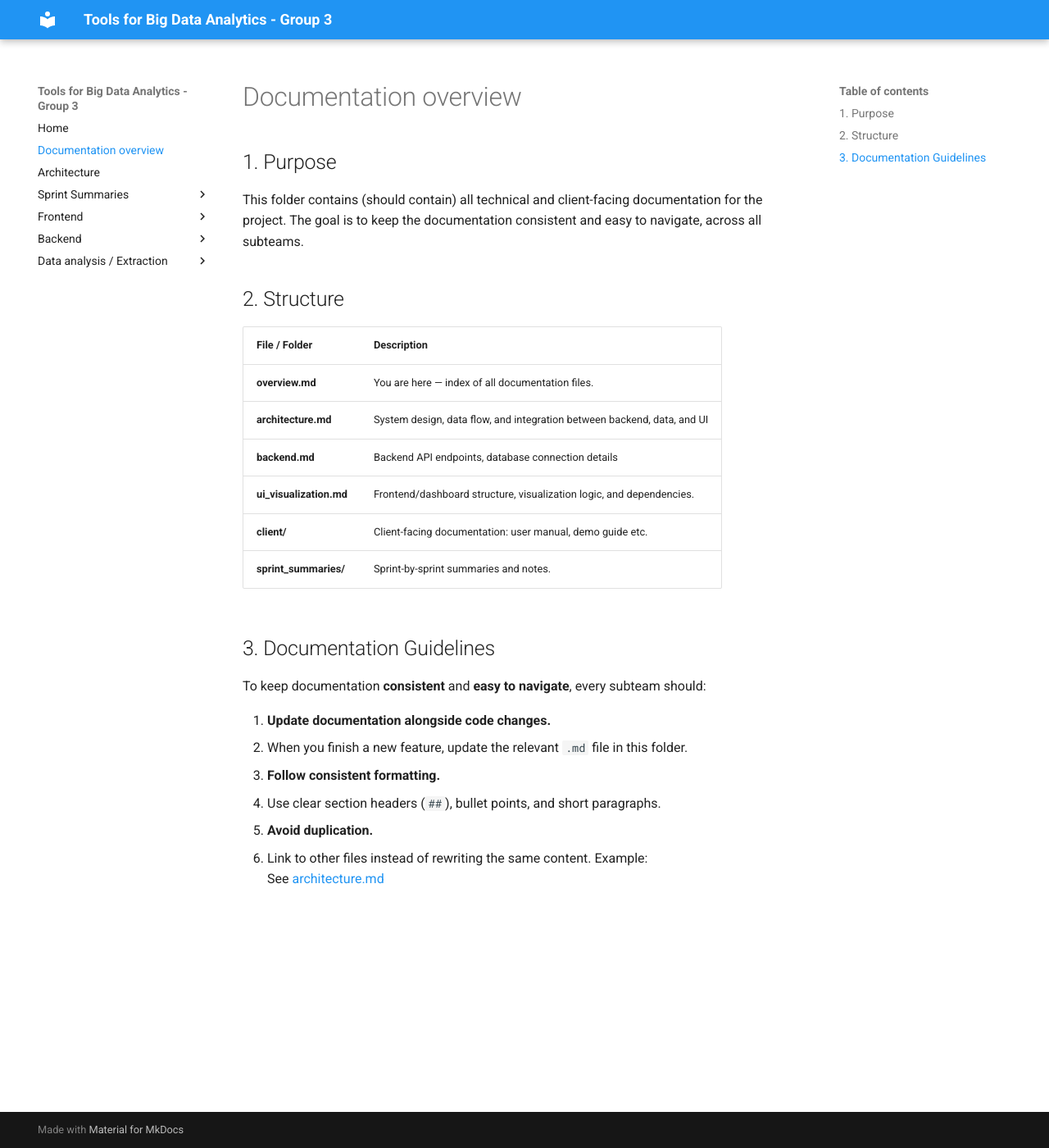
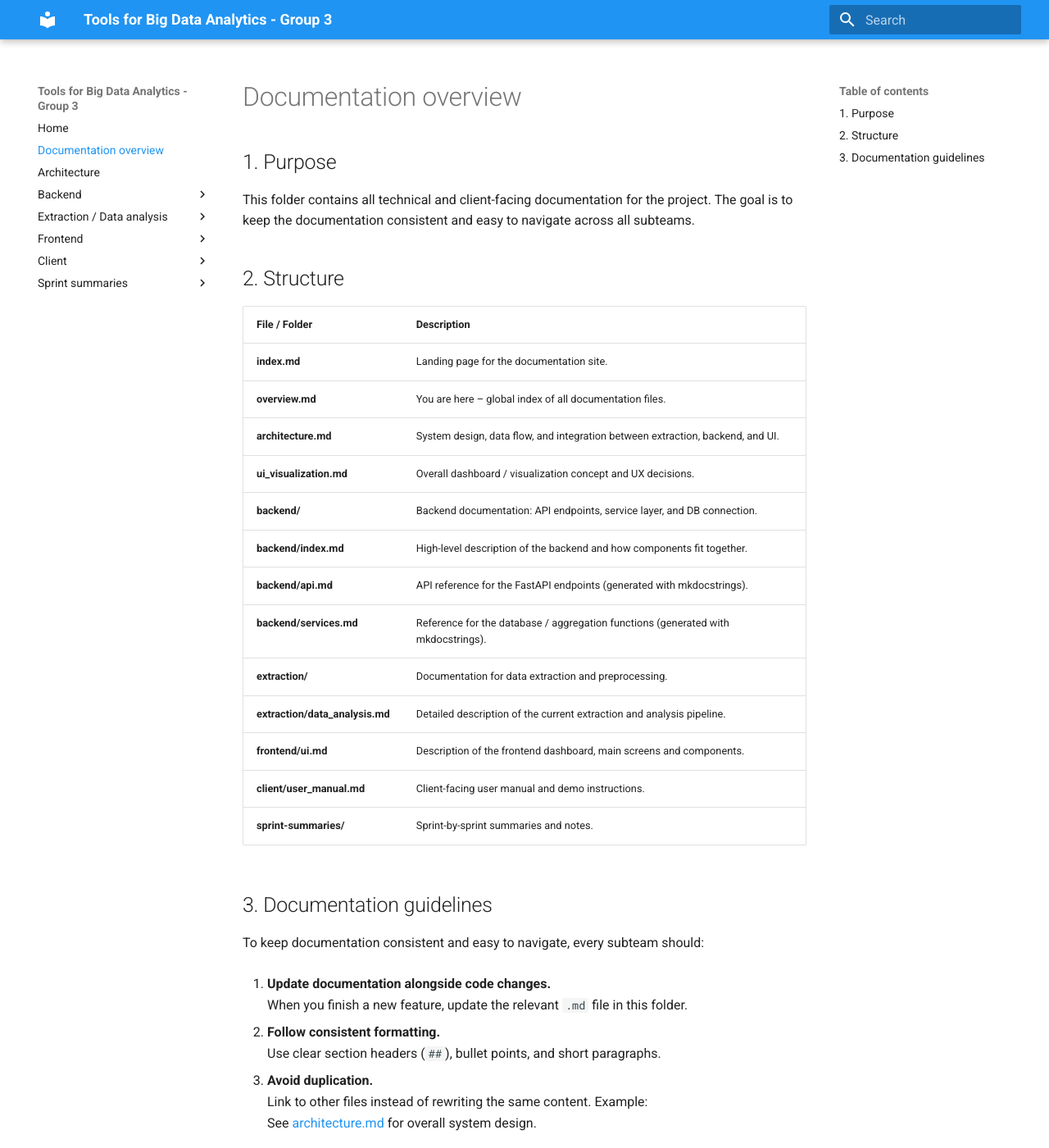
Before and after one commit to TBDA-Classes/2025G3, an MkDocs documentation site: the page built from docs/overview.md, in a window 1280 px wide and 1400 px high. Shown: the whole window at 82% size. Built offline with MkDocs 1.6.1 and Material for MkDocs 9.7.7, drawn with Linux system fonts in a browser that asks for light colours.

Commit message:
Add backend docs with mkdocstrings and restructure frontend docs

```diff
--- a/docs/overview.md
+++ b/docs/overview.md
@@ -1,28 +1,39 @@
 # Documentation overview
 
 ## 1. Purpose
-This folder contains (should contain) all technical and client-facing documentation for the project.
-The goal is to keep the documentation consistent and easy to navigate, across all subteams.
+
+This folder contains all technical and client-facing documentation for the
+project. The goal is to keep the documentation consistent and easy to
+navigate across all subteams.
 
 ## 2. Structure
 
-| File / Folder | Description |
-|----------------|--------------|
-| **overview.md** | You are here — index of all documentation files. |
-| **architecture.md** | System design, data flow, and integration between backend, data, and UI |
-| **backend.md** | Backend API endpoints, database connection details |
-| **ui_visualization.md** | Frontend/dashboard structure, visualization logic, and dependencies. |
-| **client/** | Client-facing documentation: user manual, demo guide etc. |
-| **sprint_summaries/** | Sprint-by-sprint summaries and notes. |
+| File / Folder              | Description |
+|----------------------------|-------------|
+| **index.md**               | Landing page for the documentation site. |
+| **overview.md**            | You are here – global index of all documentation files. |
+| **architecture.md**        | System design, data flow, and integration between extraction, backend, and UI. |
+| **ui_visualization.md**    | Overall dashboard / visualization concept and UX decisions. |
+| **backend/**               | Backend documentation: API endpoints, service layer, and DB connection. |
+| **backend/index.md**       | High-level description of the backend and how components fit together. |
+| **backend/api.md**         | API reference for the FastAPI endpoints (generated with mkdocstrings). |
+| **backend/services.md**    | Reference for the database / aggregation functions (generated with mkdocstrings). |
+| **extraction/**            | Documentation for data extraction and preprocessing. |
+| **extraction/data_analysis.md** | Detailed description of the current extraction and analysis pipeline. |
+| **frontend/ui.md**         | Description of the frontend dashboard, main screens and components. |
+| **client/user_manual.md**  | Client-facing user manual and demo instructions. |
+| **sprint-summaries/**      | Sprint-by-sprint summaries and notes. |
 
-## 3. Documentation Guidelines
+## 3. Documentation guidelines
 
-To keep documentation **consistent** and **easy to navigate**, every subteam should:
+To keep documentation consistent and easy to navigate, every subteam should:
 
 1. **Update documentation alongside code changes.**
-   - When you finish a new feature, update the relevant `.md` file in this folder.
+   When you finish a new feature, update the relevant `.md` file in this folder.
+
 2. **Follow consistent formatting.**
-   - Use clear section headers (`##`), bullet points, and short paragraphs.
+   Use clear section headers (`##`), bullet points, and short paragraphs.
+
 3. **Avoid duplication.**
-   - Link to other files instead of rewriting the same content. Example:
-     See [architecture.md](architecture.md)
+   Link to other files instead of rewriting the same content. Example:
+   See [architecture.md](architecture.md) for overall system design.
--- a/mkdocs.yml
+++ b/mkdocs.yml
@@ -1,4 +1,5 @@
 site_name: Tools for Big Data Analytics - Group 3
+
 theme:
   name: material
   palette:
@@ -6,23 +7,43 @@ theme:
     accent: light blue
 
 markdown_extensions:
-  - pymdownx.snippets   # enables --8<-- includes
+  - admonition
+  - pymdownx.snippets
 
 plugins:
+  - search
   - mkdocstrings:
       default_handler: python
+      handlers:
+        python:
+          paths: ["."]
+          options:
+            docstring_style: google
+            show_source: false
+            show_root_heading: true
+            show_root_full_path: false
 
 nav:
   - Home: index.md
   - Documentation overview: overview.md
   - Architecture: architecture.md
-  - Sprint Summaries:
-      - Sprint 1 Summary: sprint-summaries/sprint1.md
-      - Sprint 2 Summary: sprint-summaries/sprint2.md
-      - Sprint 3 Summary: sprint-summaries/sprint3.md
+
+  - Backend:
+      - Overview: backend/index.md
+      - API (FastAPI): backend/api.md
+      - Services: backend/services.md
+
+  - Extraction / Data analysis:
+      - Overview: extraction/data_analysis.md
+
   - Frontend:
-      - Overview: frontend/ui.md
-  - Backend:
-      - Overview: backend/api.md
-  - Data analysis / Extraction:
-      - Overview: extraction/data_extraction.md
+      - UI overview: frontend/ui.md
+      - Visualizations: frontend/ui_visualization.md
+
+  - Client:
+      - User manual: client/user_manual.md
+
+  - Sprint summaries:
+      - Sprint 1: sprint-summaries/sprint1.md
+      - Sprint 2: sprint-summaries/sprint2.md
+      - Sprint 3: sprint-summaries/sprint3.md
```
Also changed, not shown: docs/architecture.md (+3 -3 lines), docs/frontend/ui.md (+20 -45 lines), docs/frontend/ui_visualization.md (added, +76 -0 lines), docs/index.md (+11 -15 lines), docs/ui_visualization.md (deleted), 2 other files.
